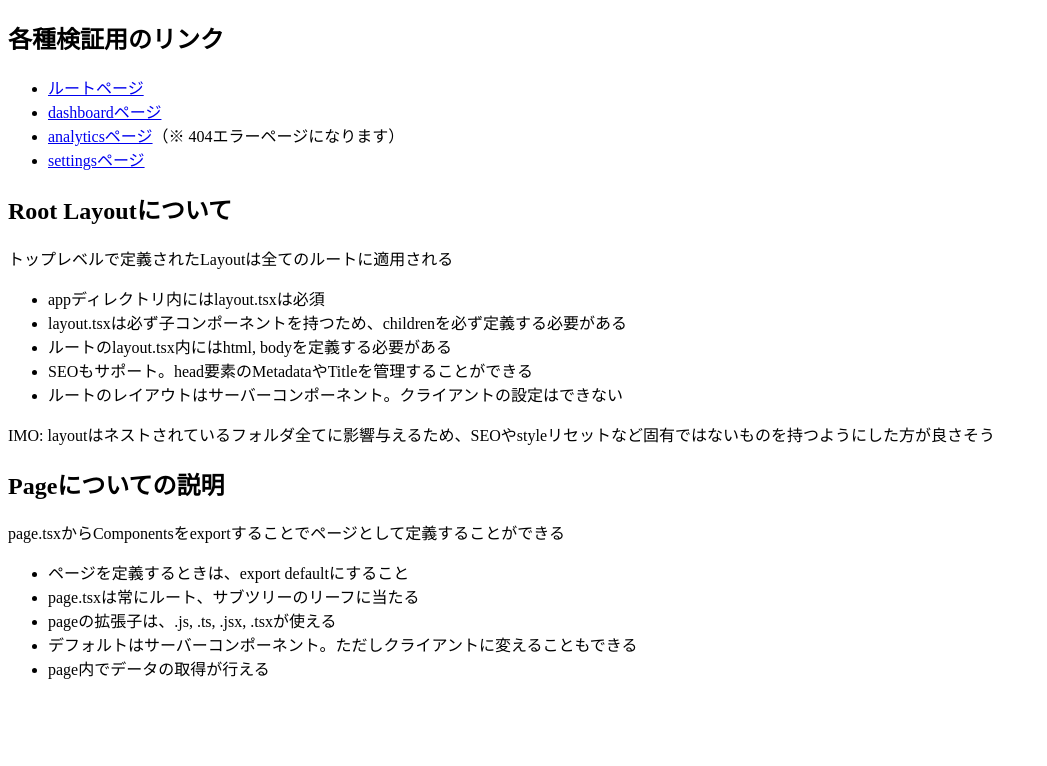
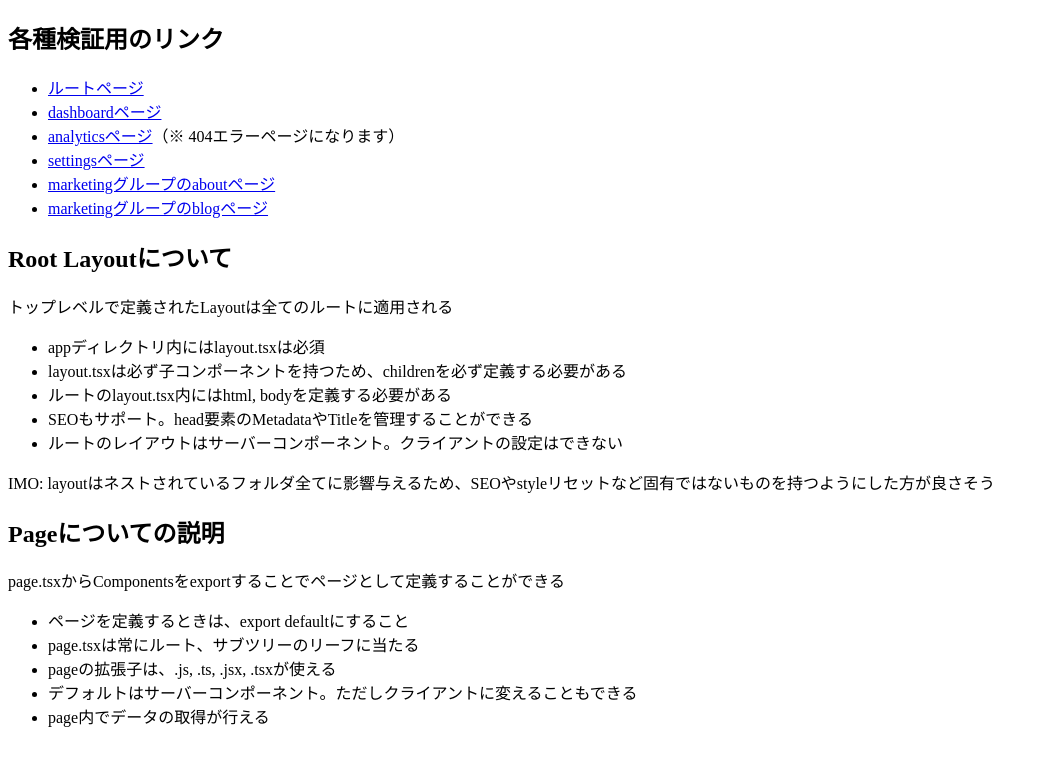
Before and after one commit to toku-chan/study-next-app-router, a Next.js app: page / in a window 1280 px wide. Shown: the top 766 px of the page, without its empty margins (0-1047 px from the left). Built offline with nearby package versions, Linux system fonts and the light colour scheme.

Commit message:
chore: route groupを追加

```diff
--- a/src/app/layout.tsx
+++ b/src/app/layout.tsx
@@ -30,6 +30,12 @@ export default function RootLayout({
               <li>
                 <Link href="/dashboard/settings">settingsページ</Link>
               </li>
+              <li>
+                <Link href="/about">marketingグループのaboutページ</Link>
+              </li>
+              <li>
+                <Link href="/blog">marketingグループのblogページ</Link>
+              </li>
             </ul>
           </section>
           <section>
```
